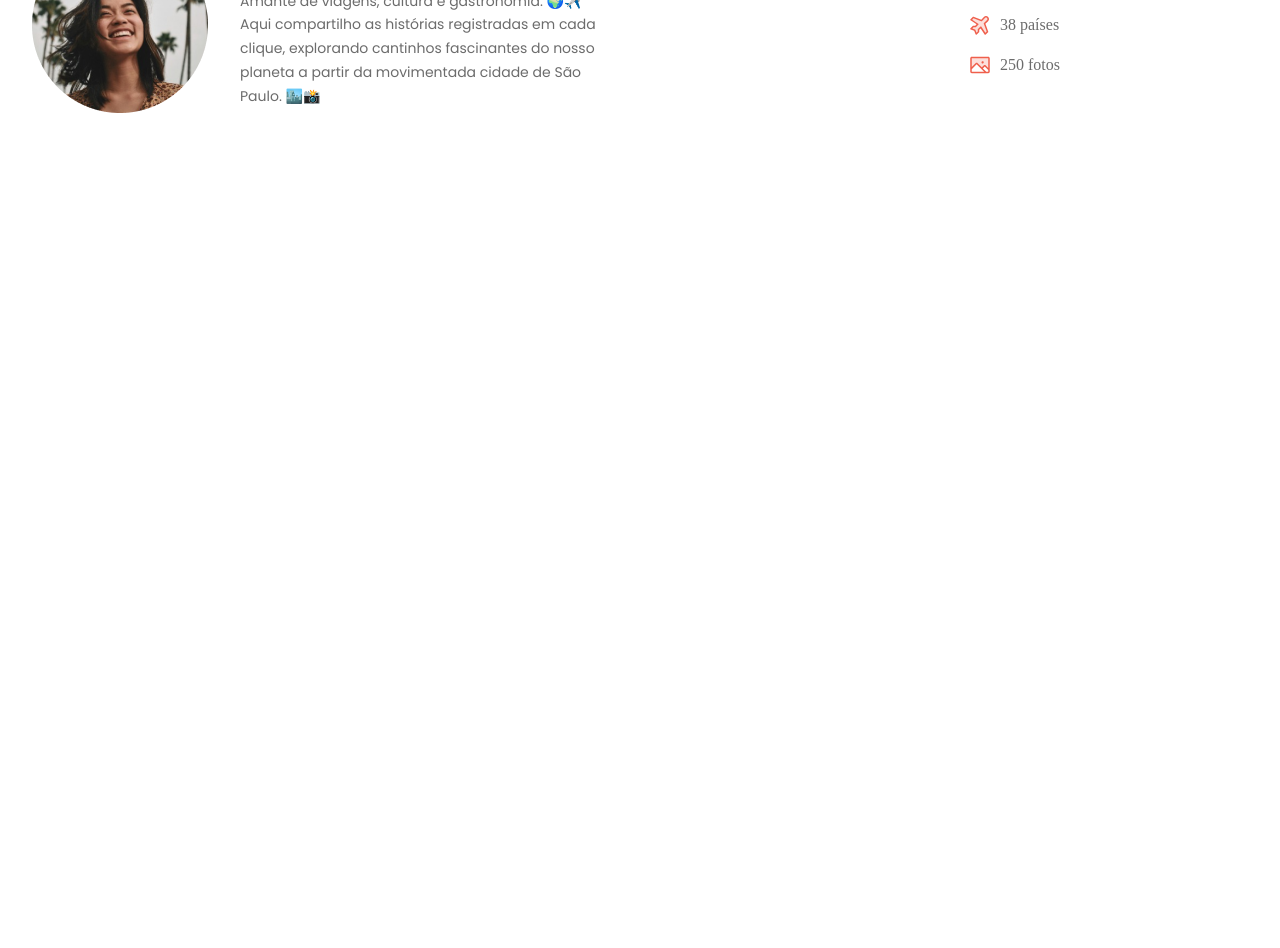
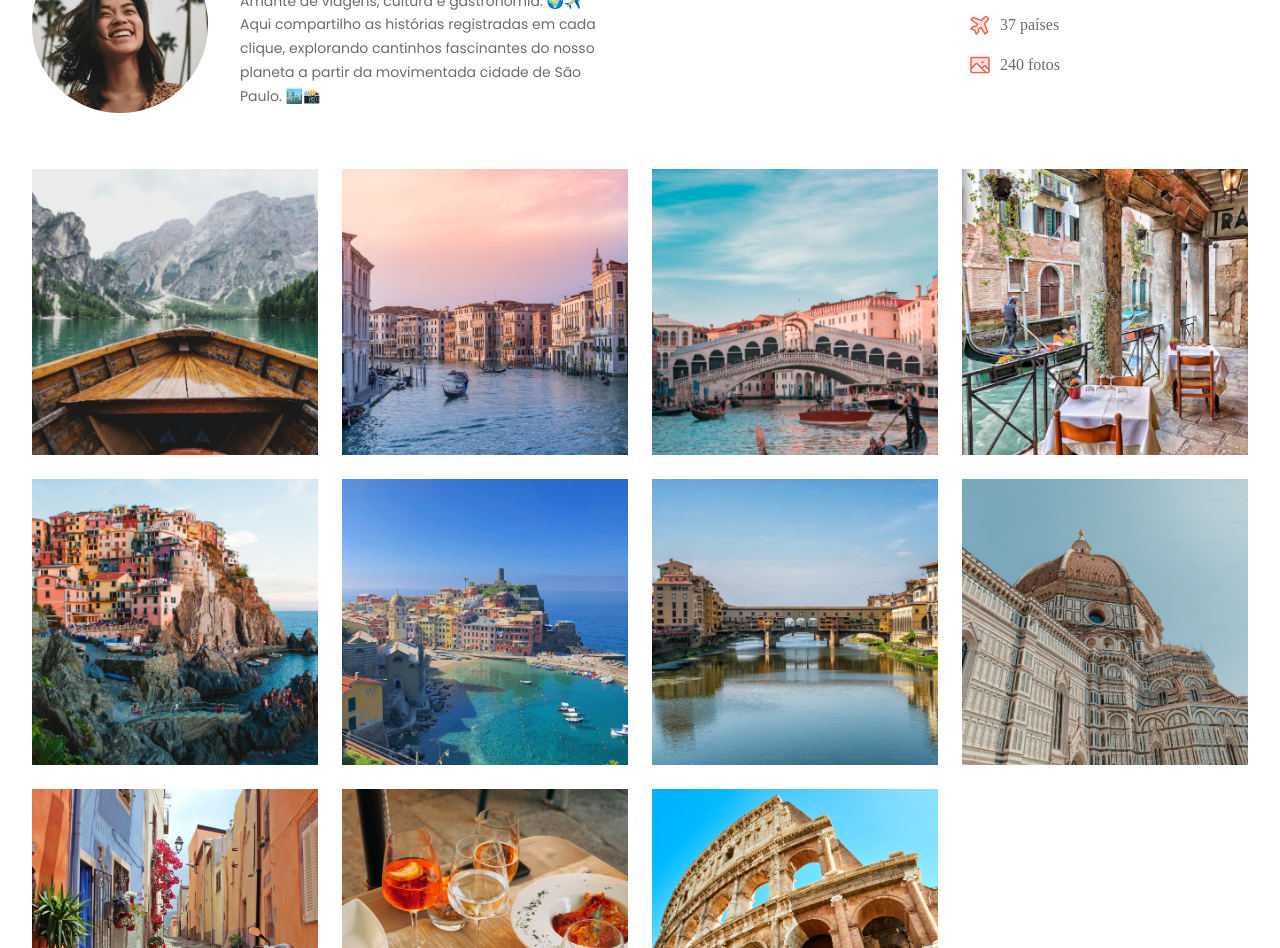
Before and after one commit to KarineArrivail/Travelgram, a plain HTML site: page index.html in a window 1280 px wide. Shown: the part 191-1139 px from the top of the page. Before the commit the page ends 800 px from the top, so only its background shows below. Drawn offline with Linux system fonts and the light colour scheme.

Commit message:
main gallery

```diff
--- a/index.html
+++ b/index.html
@@ -55,15 +55,29 @@
             </li>
             <li>
               <img src="./assets/icons/AirplaneTilt.svg" alt="Icone de avião">
-              <span>38 países</span>
+              <span>37 países</span>
             </li>
             <li>
               <img src="./assets/icons/Image.svg" alt="Icone de imagem">
-              <span>250 fotos</span>
+              <span>240 fotos</span>
             </li>
           </ul>
         </div>
       </header>
     </div>
+    <main class="container">
+      <img src="./assets/images/Image 01.png">
+      <img src="./assets/images/Image 02.png">
+      <img src="./assets/images/Image 03.png">
+      <img src="./assets/images/Image 04.png">
+      <img src="./assets/images/Image 05.png">
+      <img src="./assets/images/Image 06.png">
+      <img src="./assets/images/Image 07.png">
+      <img src="./assets/images/Image 08.png">
+      <img src="./assets/images/Image 09.png">
+      <img src="./assets/images/Image 11.png">
+      <img src="./assets/images/Image 12.png">
+
+    </main>
   </body>
 </html>
--- a/styles/index.css
+++ b/styles/index.css
@@ -1,3 +1,4 @@
 @import url(global.css);
 @import url(nav.css);
 @import url(header.css);
+@import url(main.css);
--- /dev/null
+++ b/styles/main.css
@@ -0,0 +1,13 @@
+main {
+  display: flex;
+  flex-wrap: wrap;
+  gap:24px;
+  padding-block: 24px;
+
+}
+
+main img {
+  width: 286px;
+  height: 286px;
+  object-fit: cover;
+}
--- a/styles/nav.css
+++ b/styles/nav.css
@@ -13,7 +13,7 @@ nav ul {
   list-style: none;
   display: flex;
   padding-block: 8px;
-  gap: 25px;
+  gap: 24px;
 }
 
 nav ul li:last-child img {
```
